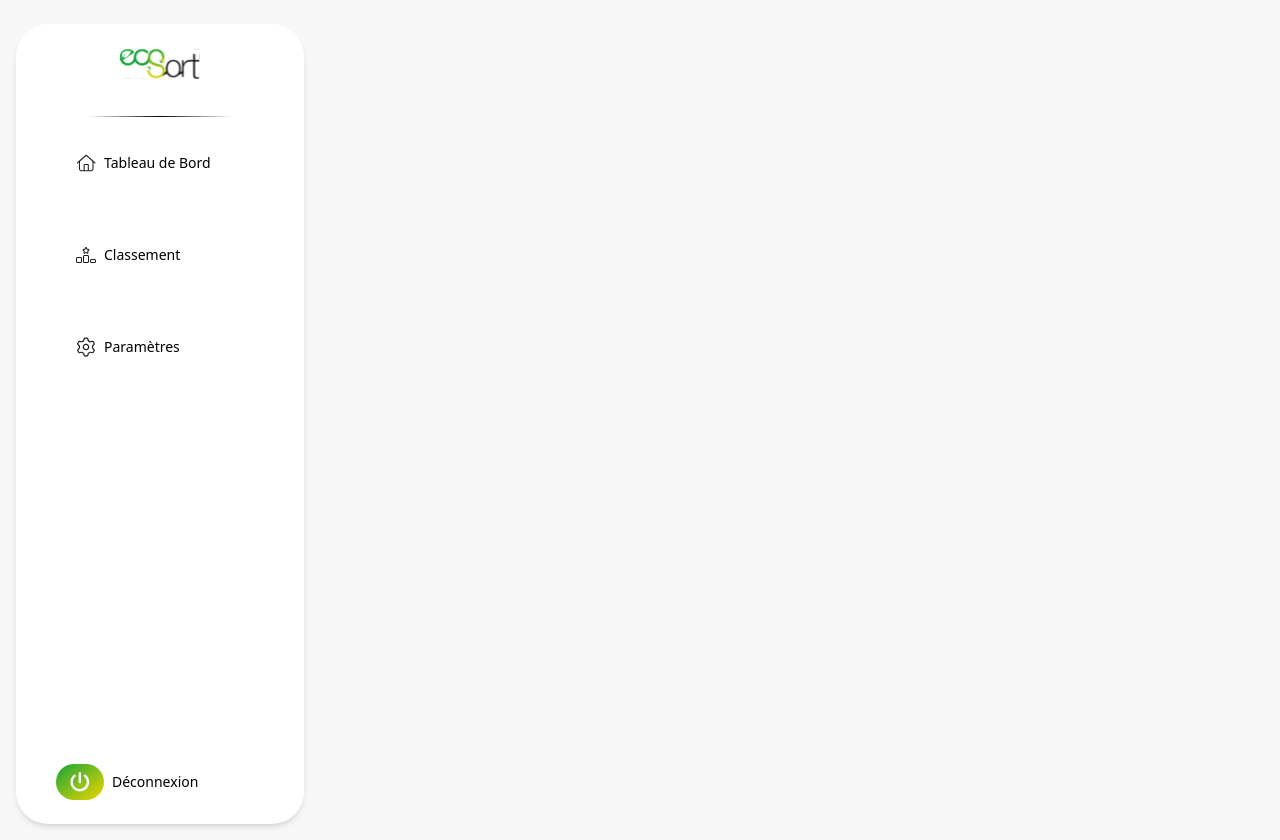
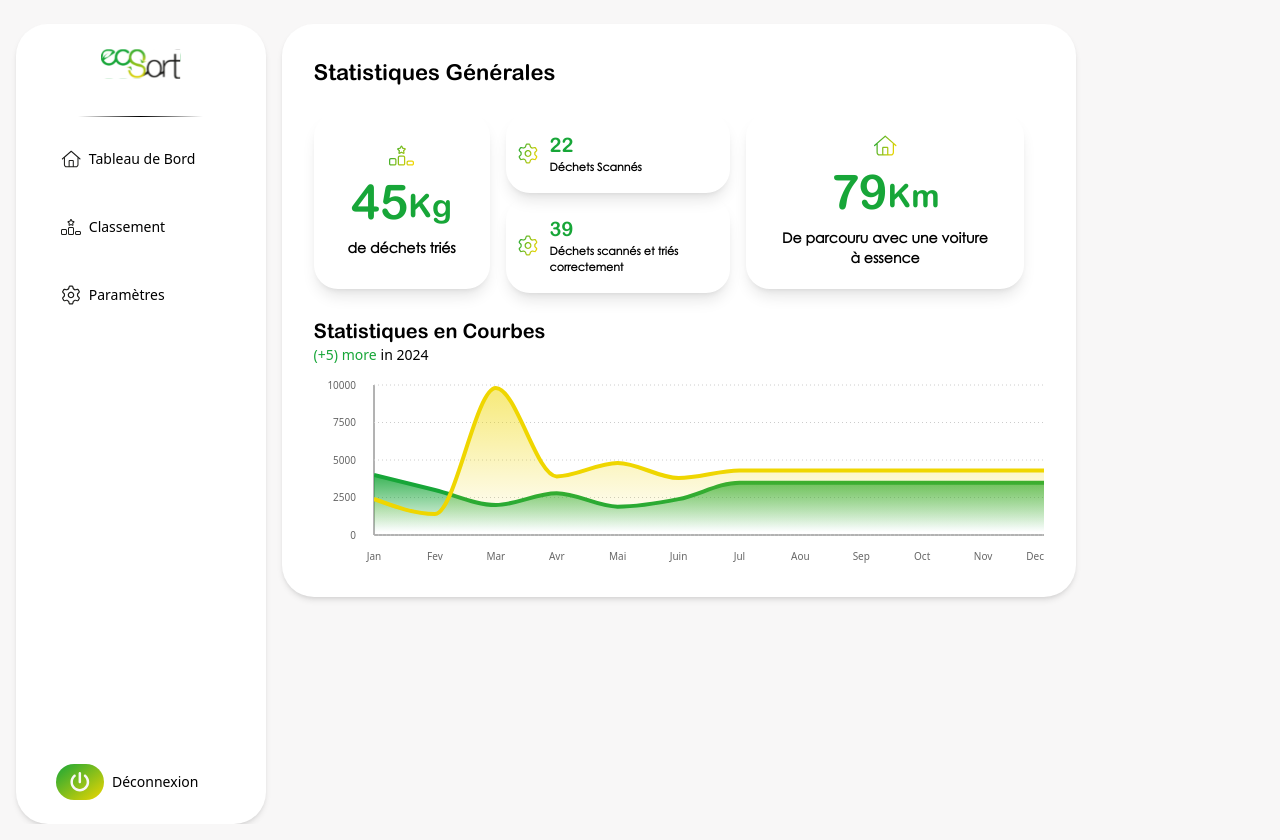
Before and after one commit to TheVisitor-coding/eco_sort, a React (Vite) app in the folder frontend_dashboard/: page / in a window 1280 px wide. Built offline with nearby package versions, Linux system fonts and the light colour scheme.

Commit message:
Add Statistics Section

```diff
--- a/frontend_dashboard/package.json
+++ b/frontend_dashboard/package.json
@@ -11,7 +11,8 @@
   },
   "dependencies": {
     "react": "^18.2.0",
-    "react-dom": "^18.2.0"
+    "react-dom": "^18.2.0",
+    "recharts": "^2.12.2"
   },
   "devDependencies": {
     "@types/react": "^18.2.55",
--- a/frontend_dashboard/src/components/input/Button.jsx
+++ b/frontend_dashboard/src/components/input/Button.jsx
@@ -7,7 +7,7 @@ function Button ({ children, onClick, src, alt }) {
       <button
         onFocus={() => setIsFocused(true)}
         onBlur={() => setIsFocused(false)}
-        className='flex flex-row items-center pl-6 gap-2 w-3/4 py-6 rounded-3xl focus:bg-button-focus'
+        className='flex flex-row items-center pl-6 gap-2 w-10/12 py-5 rounded-3xl hover:bg-button-focus focus:bg-button-focus'
         onClick={onClick}
       >
         <img className='size-5' src={`${isFocused ? `${src}_focus.svg` : `${src}_unfocus.svg`}`} alt={alt} />
--- /dev/null
+++ b/frontend_dashboard/src/components/section/tableau_bord/statistics/CardStatistics.jsx
@@ -0,0 +1,20 @@
+function CardStatistics ({ cardCss, numberCss, infoCss, descriptionCss, iconSrc, number, unit, description }) {
+  return (
+    <>
+      <div className={`flex shadow-lg rounded-3xl ${cardCss}`}>
+        <img src={iconSrc} alt='placeholder' />
+        <div className={`flex flex-col ${infoCss}`}>
+          <span className='flex flex-row justify-start items-end *:font-arial-rounded *:text-green-primary'>
+            <p className={`${numberCss}`}>{number}</p>
+            {
+                { unit } && <p className='text-[2rem] leading-10'>{unit}</p>
+            }
+          </span>
+          <p className={`${descriptionCss} font-gothic font-semibold`}>{description}</p>
+        </div>
+      </div>
+    </>
+  )
+}
+
+export default CardStatistics
--- /dev/null
+++ b/frontend_dashboard/src/components/section/tableau_bord/statistics/Statistics.jsx
@@ -0,0 +1,31 @@
+import CardStatistics from './CardStatistics'
+import { statsCard } from '../../../../data/stats'
+import StatsGraphic from './StatsGraphic'
+
+function Statistics () {
+  return (
+    <>
+      <section className='bg-white flex flex-col gap-6 shadow-md h-fit w-fit px-8 py-8 rounded-section'>
+        <h2 className='text-h2 font-arial-rounded'>Statistiques Générales</h2>
+        {/* Statistiques Générales */}
+        <div className='flex flex-row gap-4 flex-wrap'>
+          <CardStatistics iconSrc={statsCard[0].iconSrc} number='45' infoCss={statsCard[0].infoCss} unit={statsCard[0].unit} description={statsCard[0].description} cardCss={statsCard[0].cardCss} numberCss={statsCard[0].numberCss} descriptionCss={statsCard[0].descriptionCss} />
+          <div className='flex flex-col gap-1'>
+            <CardStatistics iconSrc={statsCard[1].iconSrc} number='22' description={statsCard[1].description} cardCss={statsCard[1].cardCss} numberCss={statsCard[1].numberCss} descriptionCss={statsCard[1].descriptionCss} />
+            <CardStatistics iconSrc={statsCard[2].iconSrc} number='39' description={statsCard[2].description} cardCss={statsCard[2].cardCss} numberCss={statsCard[2].numberCss} descriptionCss={statsCard[2].descriptionCss} />
+          </div>
+          <CardStatistics iconSrc={statsCard[3].iconSrc} number='79' unit={statsCard[3].unit} description={statsCard[3].description} cardCss={statsCard[3].cardCss} numberCss={statsCard[3].numberCss} descriptionCss={statsCard[3].descriptionCss} infoCss={statsCard[0].infoCss} />
+        </div>
+
+        {/* Statistiques en Courbes */}
+        <div className='flex flex-col'>
+          <h3 className='text-xl font-arial-rounded'>Statistiques en Courbes</h3>
+          <p className='text-sm text-gothic flex flex-row gap-1'><p className='text-green-primary'>(+5) more </p>in 2024</p>
+          <StatsGraphic />
+        </div>
+      </section>
+    </>
+  )
+}
+
+export default Statistics
--- /dev/null
+++ b/frontend_dashboard/src/components/section/tableau_bord/statistics/StatsGraphic.jsx
@@ -0,0 +1,106 @@
+import { AreaChart, XAxis, YAxis, CartesianGrid, Tooltip, Area } from 'recharts'
+
+function StatsGraphic () {
+  const data = [
+    {
+      name: 'Jan',
+      uv: 4000,
+      pv: 2400,
+      amt: 2400
+    },
+    {
+      name: 'Fev',
+      uv: 3000,
+      pv: 1398,
+      amt: 2210
+    },
+    {
+      name: 'Mar',
+      uv: 2000,
+      pv: 9800,
+      amt: 2290
+    },
+    {
+      name: 'Avr',
+      uv: 2780,
+      pv: 3908,
+      amt: 2000
+    },
+    {
+      name: 'Mai',
+      uv: 1890,
+      pv: 4800,
+      amt: 2181
+    },
+    {
+      name: 'Juin',
+      uv: 2390,
+      pv: 3800,
+      amt: 2500
+    },
+    {
+      name: 'Jul',
+      uv: 3490,
+      pv: 4300,
+      amt: 2100
+    },
+    {
+      name: 'Aou',
+      uv: 3490,
+      pv: 4300,
+      amt: 2100
+    },
+    {
+      name: 'Sep',
+      uv: 3490,
+      pv: 4300,
+      amt: 2100
+    },
+    {
+      name: 'Oct',
+      uv: 3490,
+      pv: 4300,
+      amt: 2100
+    },
+    {
+      name: 'Nov',
+      uv: 3490,
+      pv: 4300,
+      amt: 2100
+    },
+    {
+      name: 'Dec',
+      uv: 3490,
+      pv: 4300,
+      amt: 2100
+    }
+  ]
+
+  return (
+    <>
+      <AreaChart
+        width={730} height={200} data={data}
+        margin={{ top: 20, right: 0, left: 0, bottom: 0 }}
+      >
+        <defs>
+          <linearGradient id='colorUv' x1='0' y1='0' x2='0' y2='1'>
+            <stop offset='5%' stopColor='#17A638' stopOpacity={0.8} />
+            <stop offset='95%' stopColor='#17A638' stopOpacity={0} />
+          </linearGradient>
+          <linearGradient id='colorPv' x1='0' y1='0' x2='0' y2='1'>
+            <stop offset='5%' stopColor='#EFD600' stopOpacity={0.5} />
+            <stop offset='95%' stopColor='#EFD600' stopOpacity={0} />
+          </linearGradient>
+        </defs>
+        <XAxis tickLine={false} fontSize={10} dy={10} dataKey='name' />
+        <YAxis tickLine={false} fontSize={10} dx={-10} />
+        <CartesianGrid strokeDasharray='1 3' vertical={false} />
+        <Tooltip />
+        <Area type='monotone' dataKey='uv' stroke='#17A638' strokeWidth={4} fillOpacity={1} fill='url(#colorUv)' />
+        <Area type='monotone' dataKey='pv' stroke='#EFD600' strokeWidth={4} fillOpacity={1} fill='url(#colorPv)' />
+      </AreaChart>
+    </>
+  )
+}
+
+export default StatsGraphic
--- a/frontend_dashboard/src/components/sidebar/Sidebar.jsx
+++ b/frontend_dashboard/src/components/sidebar/Sidebar.jsx
@@ -4,11 +4,11 @@ import Logout from '../input/Logout'
 function Sidebar () {
   return (
     <>
-      <header className='flex flex-col justify-between h-screen pb-6 w-72 bg-white rounded-section m-4 shadow-md'>
+      <header className='flex flex-col justify-between h-screen pb-6 w-80 bg-white rounded-section mx-4 shadow-md'>
         <div className='flex flex-col items-center gap-3'>
           <img className='size-20' src='./ecosort_logo.svg' alt='' />
           <span className='w-2/4 h-[1px] bg-gradient-to-r from-transparent via-black' />
-          <nav className='flex flex-col items-center gap-6 w-full'>
+          <nav className='flex flex-col items-center gap-2 w-full'>
             <Button src='./icons/icon_home'>
               Tableau de Bord
             </Button>
--- /dev/null
+++ b/frontend_dashboard/src/data/stats.js
@@ -0,0 +1,34 @@
+export const statsCard = [
+  {
+    iconSrc: './icons/icon_classement_focus.svg',
+    unit: 'Kg',
+    description: 'de déchets triés',
+    cardCss: 'flex-col gap-3 justify-center items-center size-44',
+    numberCss: 'text-5xl',
+    infoCss: 'gap-3 items-center',
+    descriptionCss: 'text-sm'
+  },
+  {
+    iconSrc: './icons/icon_parametre_focus.svg',
+    description: 'Déchets Scannés',
+    cardCss: 'flex-row gap-3 items-center w-56 pl-3 h-20',
+    numberCss: 'text-xl',
+    descriptionCss: 'text-[11px]'
+  },
+  {
+    iconSrc: './icons/icon_parametre_focus.svg',
+    description: 'Déchets scannés et triés correctement',
+    cardCss: 'flex-row gap-3 items-center w-56 pl-3 h-24',
+    numberCss: 'text-xl',
+    descriptionCss: 'text-[11px]'
+  },
+  {
+    iconSrc: './icons/icon_home_focus.svg',
+    description: 'De parcouru avec une voiture à essence',
+    cardCss: 'h-44 w-66 flex-col justify-center gap-3 items-center',
+    unit: 'Km',
+    numberCss: 'text-5xl',
+    infoCss: 'gap-3 items-center',
+    descriptionCss: 'text-sm text-center w-3/4'
+  }
+]
--- a/frontend_dashboard/src/pages/Dashboard.jsx
+++ b/frontend_dashboard/src/pages/Dashboard.jsx
@@ -1,10 +1,14 @@
+import Statistics from '../components/section/tableau_bord/statistics/Statistics'
 import Sidebar from '../components/sidebar/Sidebar'
 
 function Dashboard () {
   return (
     <>
-      <main className='mt-6'>
+      <main className='mt-6 flex flex-row items-start'>
         <Sidebar />
+        <div className='h-screen w-full'>
+          <Statistics />
+        </div>
       </main>
     </>
   )
--- a/frontend_dashboard/tailwind.config.js
+++ b/frontend_dashboard/tailwind.config.js
@@ -20,6 +20,9 @@ export default {
       },
       borderRadius: {
         section: '32px'
+      },
+      fontSize: {
+        h2: '22px'
       }
     }
   },
```
Also changed, not shown: 2 other files (tests, documents, lock files or other folders).
